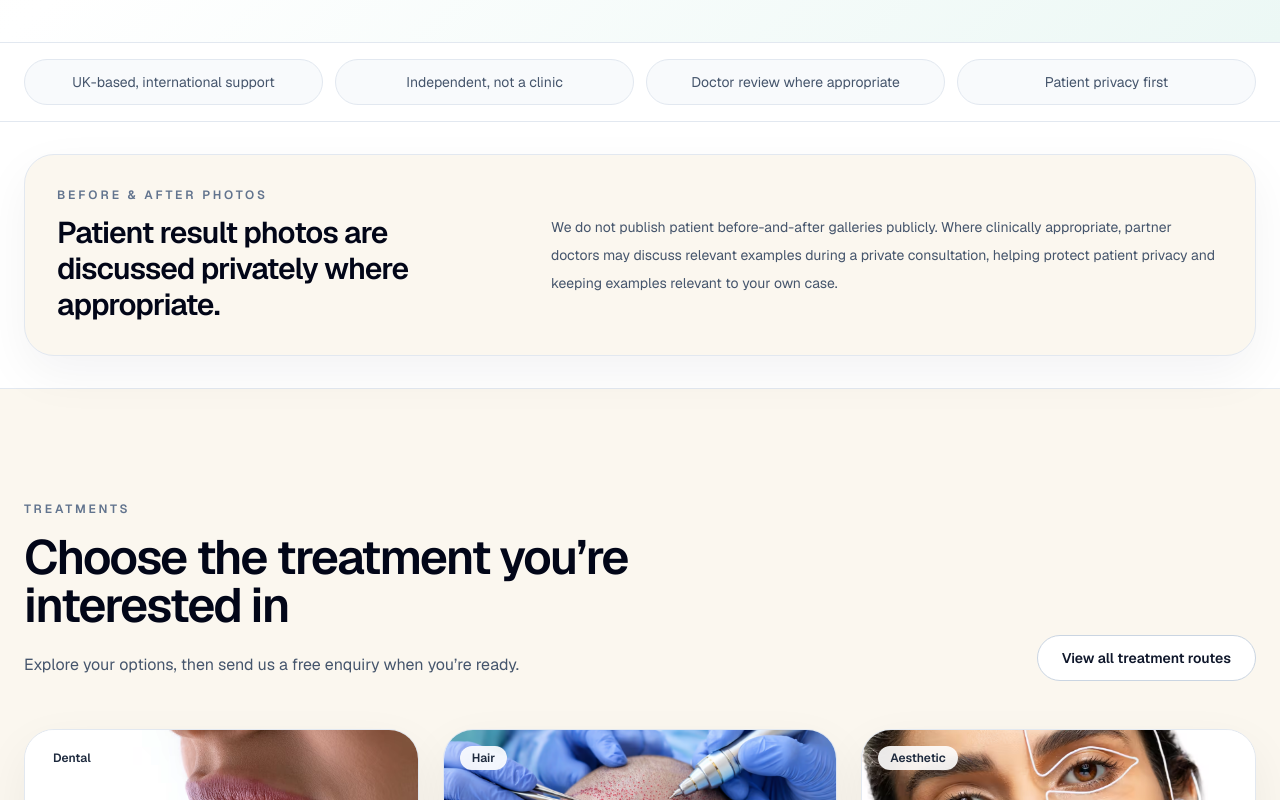
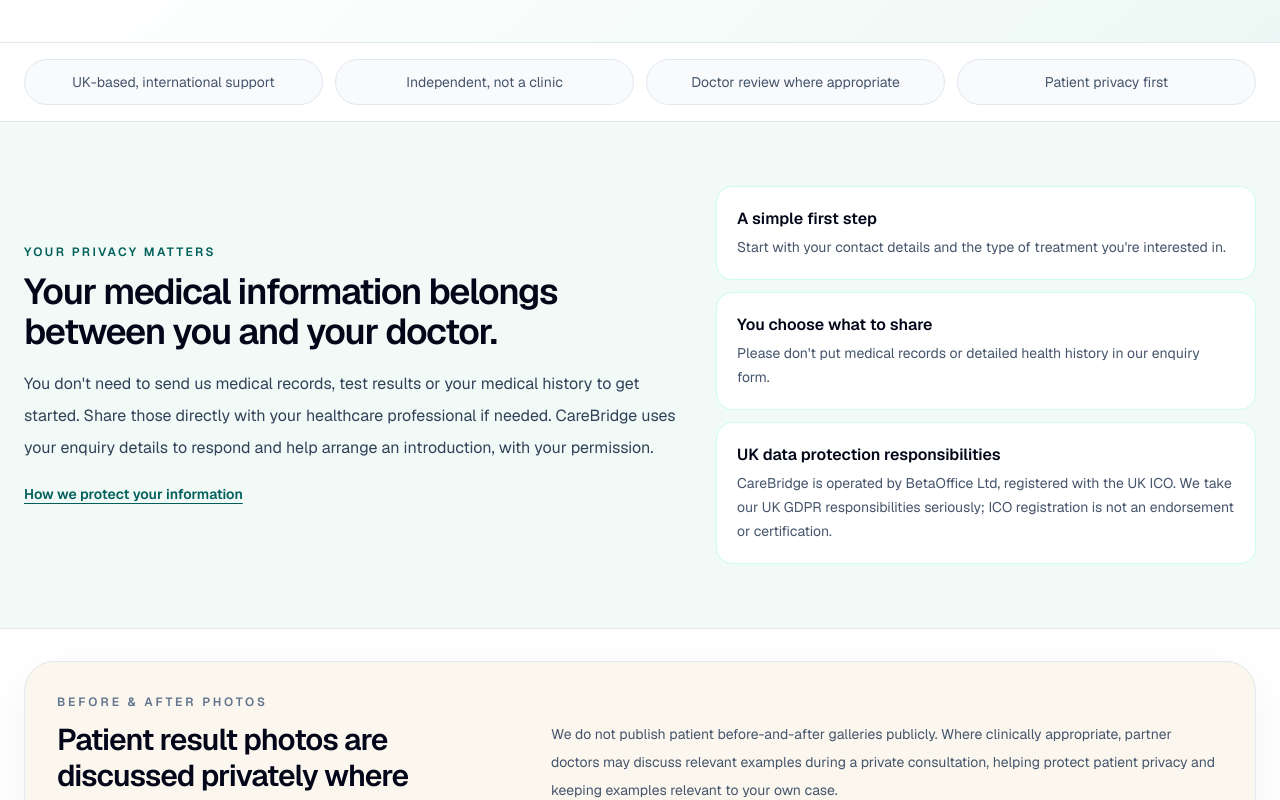
Before and after one commit to LyatifAhmed/carebridgehealth, a Next.js app: page / in a window 1280 px wide. Shown: the part 1080-1880 px from the top of the page. Built offline with nearby package versions, Linux system fonts and the light colour scheme.

Commit message:
Explain privacy and ICO registration; discourage medical history in enquiries

```diff
--- a/app/components/HomePageClient.tsx
+++ b/app/components/HomePageClient.tsx
@@ -339,6 +339,29 @@ export default function HomePageClient() {
               {item}
             </div>
           ))}
+        </div>
+      </section>
+
+      <section aria-labelledby="privacy-trust-title" className="border-b border-slate-200 bg-[#f1faf7]">
+        <div className="mx-auto grid max-w-7xl items-center gap-8 px-6 py-12 md:grid-cols-[1.1fr_0.9fr] md:py-16">
+          <div>
+            <p className="text-xs font-semibold uppercase tracking-[0.2em] text-teal-800">Your privacy matters</p>
+            <h2 id="privacy-trust-title" className="mt-3 text-3xl font-semibold tracking-[-0.035em] text-slate-950 md:text-4xl">Your medical information belongs between you and your doctor.</h2>
+            <p className="mt-4 max-w-2xl text-base leading-8 text-slate-700">You don't need to send us medical records, test results or your medical history to get started. Share those directly with your healthcare professional if needed. CareBridge uses your enquiry details to respond and help arrange an introduction, with your permission.</p>
+            <Link href="/privacy-policy" className="mt-5 inline-flex text-sm font-semibold text-teal-800 underline underline-offset-4 hover:text-teal-950">How we protect your information</Link>
+          </div>
+          <div className="grid gap-3">
+            {[
+              { heading: "A simple first step", detail: "Start with your contact details and the type of treatment you're interested in." },
+              { heading: "You choose what to share", detail: "Please don't put medical records or detailed health history in our enquiry form." },
+              { heading: "UK data protection responsibilities", detail: "CareBridge is operated by BetaOffice Ltd, registered with the UK ICO. We take our UK GDPR responsibilities seriously; ICO registration is not an endorsement or certification." },
+            ].map((item) => (
+              <div key={item.heading} className="rounded-2xl border border-teal-100 bg-white p-5">
+                <p className="font-semibold text-slate-950">{item.heading}</p>
+                <p className="mt-1 text-sm leading-6 text-slate-600">{item.detail}</p>
+              </div>
+            ))}
+          </div>
         </div>
       </section>
 
@@ -888,10 +911,12 @@ export default function HomePageClient() {
               <textarea
                 value={form.note}
                 onChange={(e) => updateField("note", e.target.value)}
-                placeholder="Optional notes"
-                rows={5}
+                placeholder="Optional practical questions (no medical details, please)"
+                rows={3}
                 className="w-full rounded-2xl border border-slate-300 bg-white px-4 py-4 text-slate-900 outline-none transition focus:border-slate-900 focus:ring-4 focus:ring-slate-900/5"
               />
+
+              <p className="text-xs leading-5 text-slate-600">Please do not include medical records, test results, diagnoses or other sensitive medical details here. Share those directly with your healthcare professional.</p>
 
               <div className="space-y-4 rounded-[24px] border border-slate-200 bg-slate-50 p-5">
                 <label className="flex items-start gap-3 text-sm leading-6 text-slate-600">
@@ -905,12 +930,12 @@ export default function HomePageClient() {
                     required
                   />
                   <span>
-                    I explicitly consent to CareBridge Health using my
-                    information, including health-related information I choose to
-                    provide, to review my enquiry and, where appropriate, share
-                    relevant details with a suitable third-party clinic partner
-                    or Turkey-licensed medical provider for initial review and
-                    coordination.
+                    I explicitly consent to CareBridge Health using my enquiry
+                    details (which may reveal my treatment interest) to respond
+                    and, where appropriate, sharing necessary details with an
+                    independent healthcare provider or coordination partner in
+                    Turkey to arrange an introduction. I understand I should
+                    share detailed medical information directly with my doctor.
                   </span>
                 </label>
 
```
